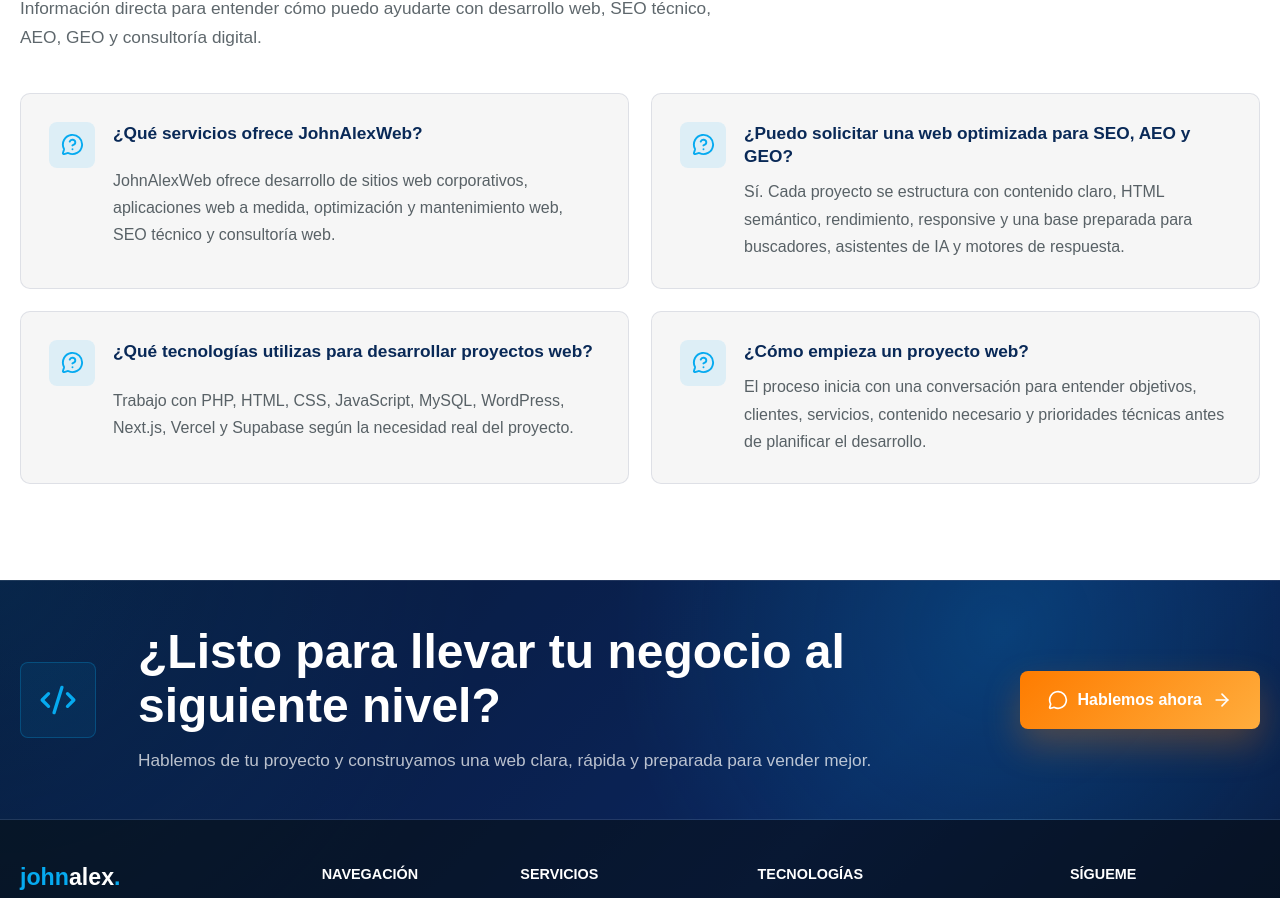
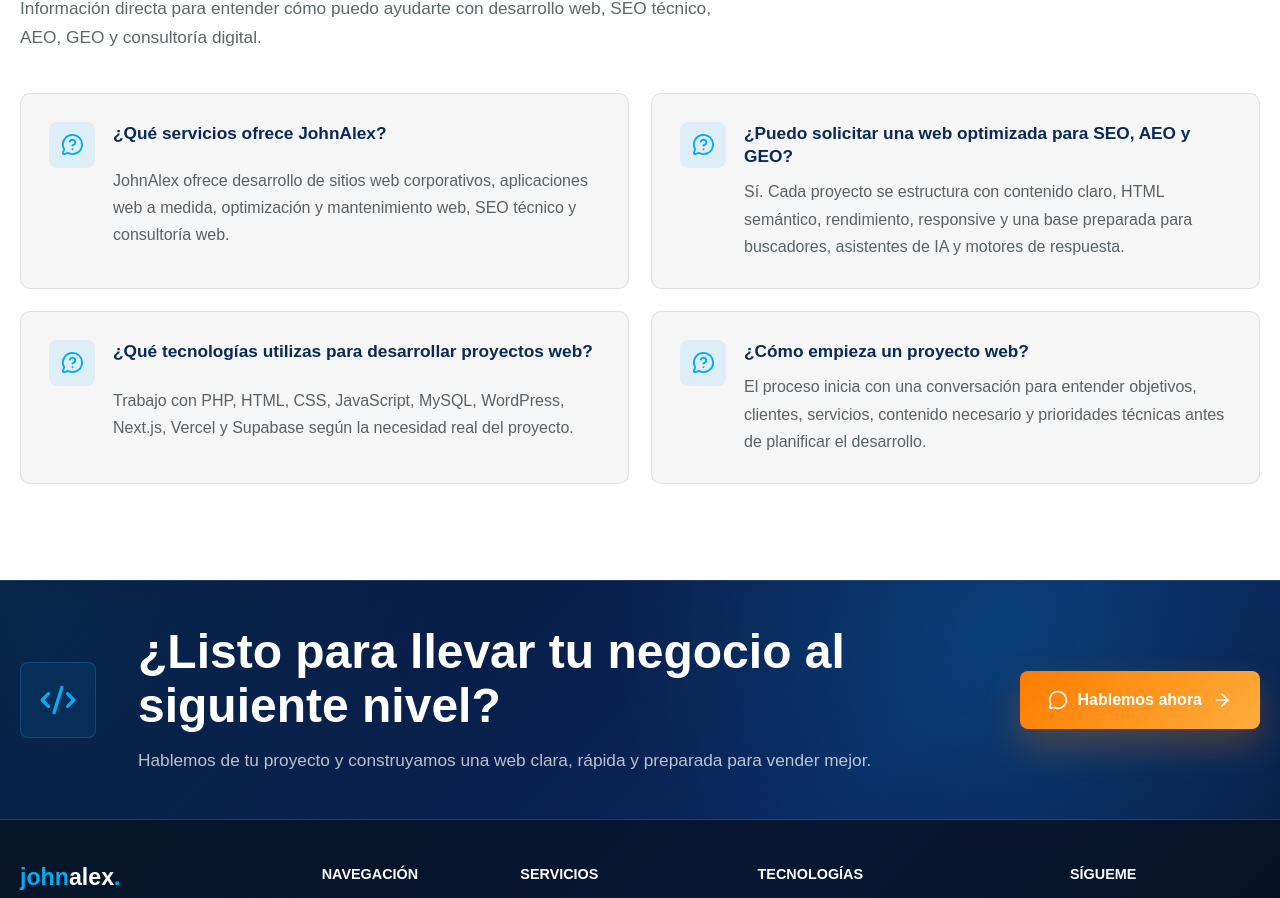
Before and after one commit to johnalex1010/johnalexweb, a Next.js app: page / in a window 1280 px wide. Shown: the part 3500-4398 px from the top of the page. Built offline with nearby package versions, Linux system fonts and the light colour scheme; no server answers; a web font is replaced by a local one.

Commit message:
chore: Ajustes de textos en FAQ

```diff
--- a/src/data/faqs.ts
+++ b/src/data/faqs.ts
@@ -1,8 +1,8 @@
 export const faqs = [
   {
-    question: "¿Qué servicios ofrece JohnAlexWeb?",
+    question: "¿Qué servicios ofrece JohnAlex?",
     answer:
-      "JohnAlexWeb ofrece desarrollo de sitios web corporativos, aplicaciones web a medida, optimización y mantenimiento web, SEO técnico y consultoría web.",
+      "JohnAlex ofrece desarrollo de sitios web corporativos, aplicaciones web a medida, optimización y mantenimiento web, SEO técnico y consultoría web.",
   },
   {
     question: "¿Puedo solicitar una web optimizada para SEO, AEO y GEO?",
```
